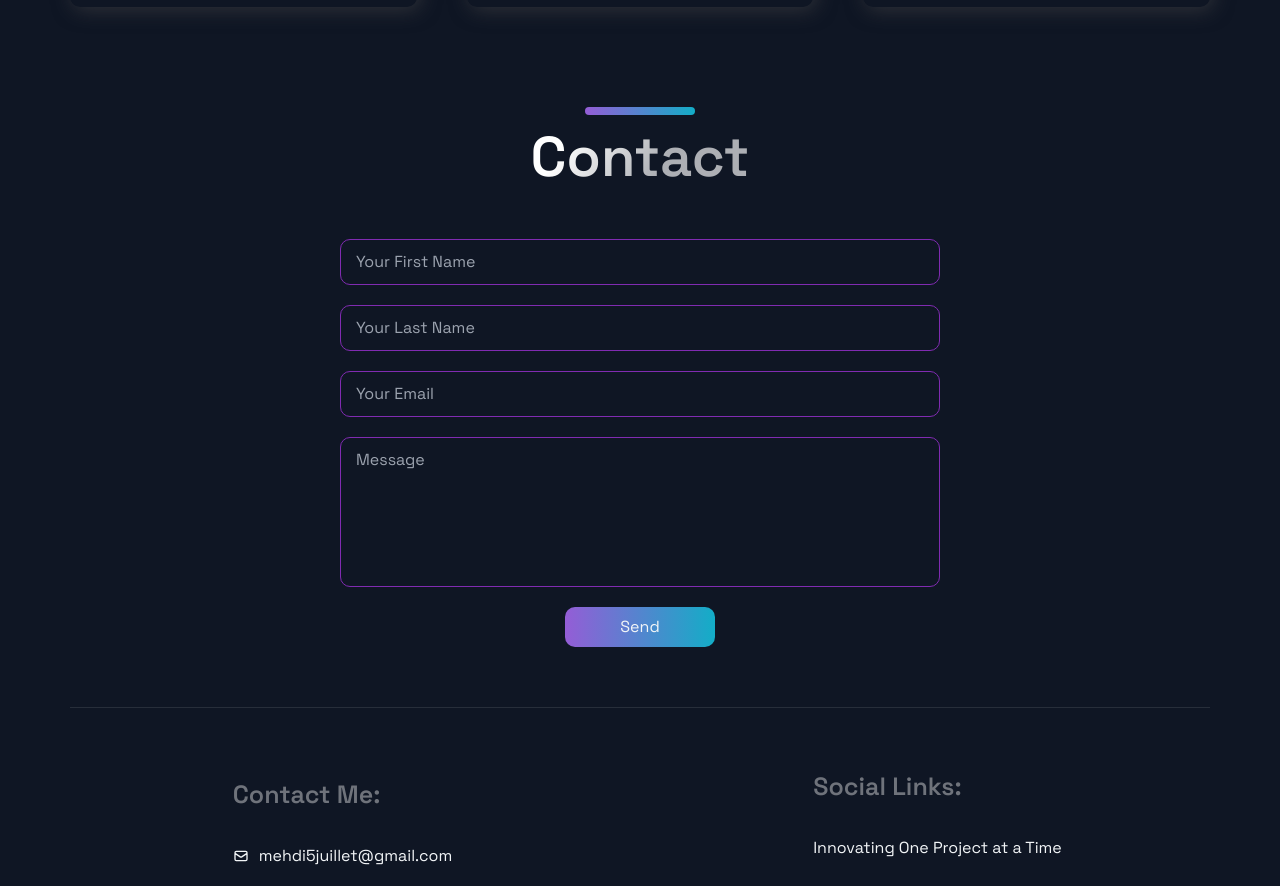
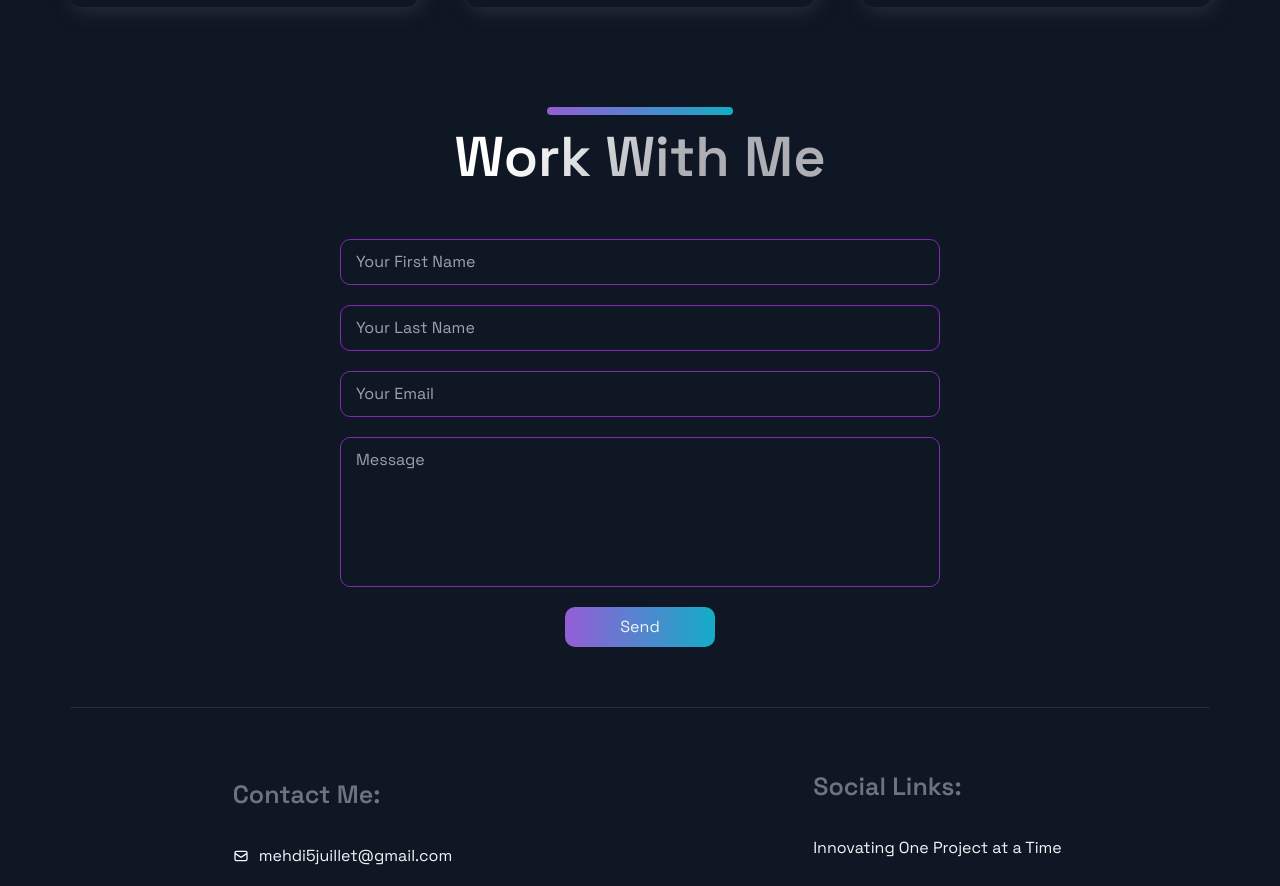
Before and after one commit to mehdihou10/mehdihouari, a React (Vite) app: page / in a window 1280 px wide. Shown: the part 5232-6118 px from the top of the page. Built offline with nearby package versions, Linux system fonts and the light colour scheme.

Commit message:
change contact

```diff
--- a/src/componenets/Contact.jsx
+++ b/src/componenets/Contact.jsx
@@ -5,7 +5,7 @@ const Contact = () => {
   return (
     <div className='pt-[100px]' id='contact'>
       <div className="container">
-        <SpecialTitle title='Contact' />
+        <SpecialTitle title='Work With Me' />
 
         <form action='https://formspree.io/f/mdovqwql' method="post" className='max-w-[600px] mx-auto'>
           <input required className='block bg-[transparent] w-full
```
